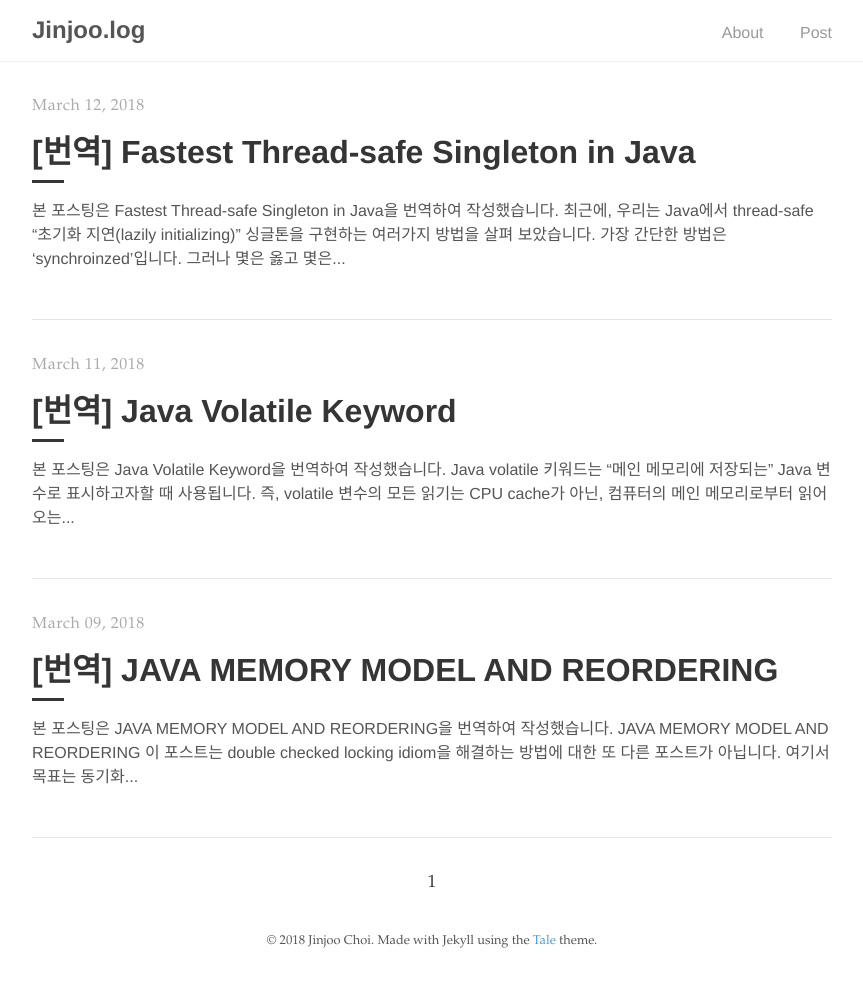
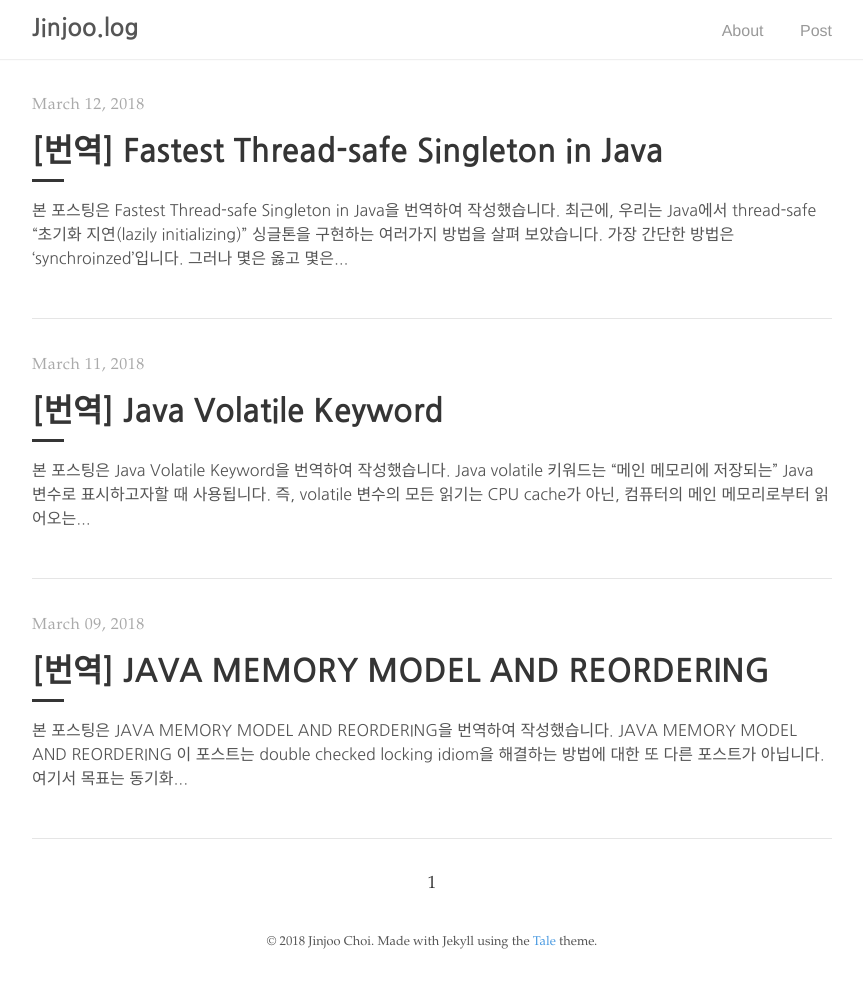
Before and after one commit to jinjoochoi/jinjoochoi.github.io, a Jekyll site: the page built from index.html, in a window 1280 px wide. Shown: the whole page, without its empty margins (208-1071 px from the left). Built offline with Jekyll 4.4.1, drawn with Linux system fonts in a browser that asks for light colours; the list of posts is cut into pages by our own code.

Commit message:
Fix tale.scss

```diff
--- a/_sass/tale.scss
+++ b/_sass/tale.scss
@@ -6,3 +6,5 @@
 @import 'tale/layout';
 @import 'tale/pagination';
 @import 'tale/catalogue';
+
+@import url(http://fonts.googleapis.com/earlyaccess/nanumgothic.css);
```
